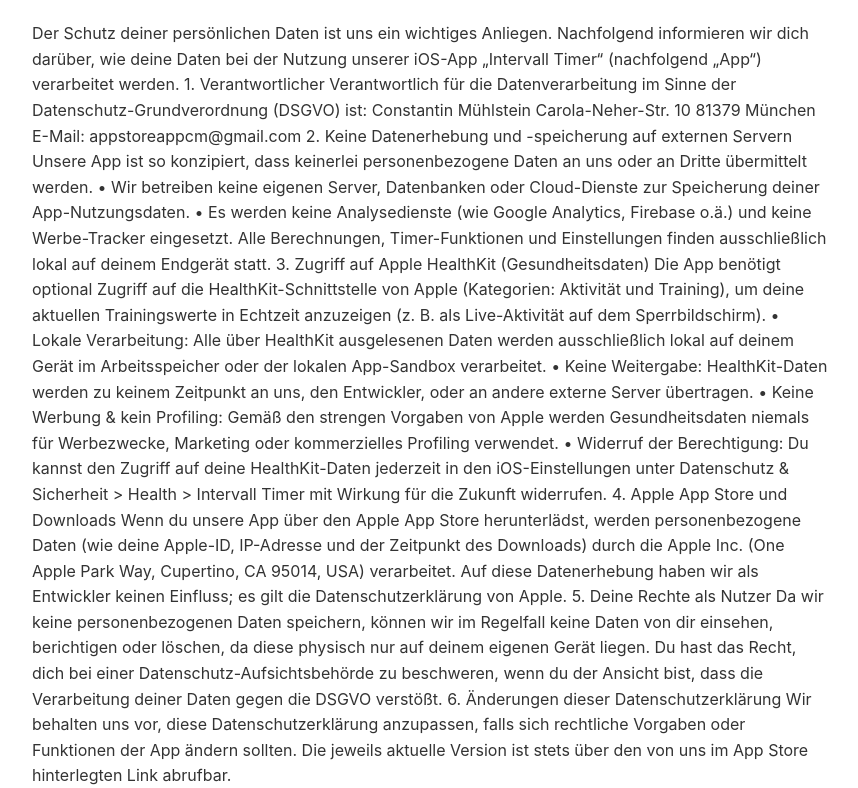
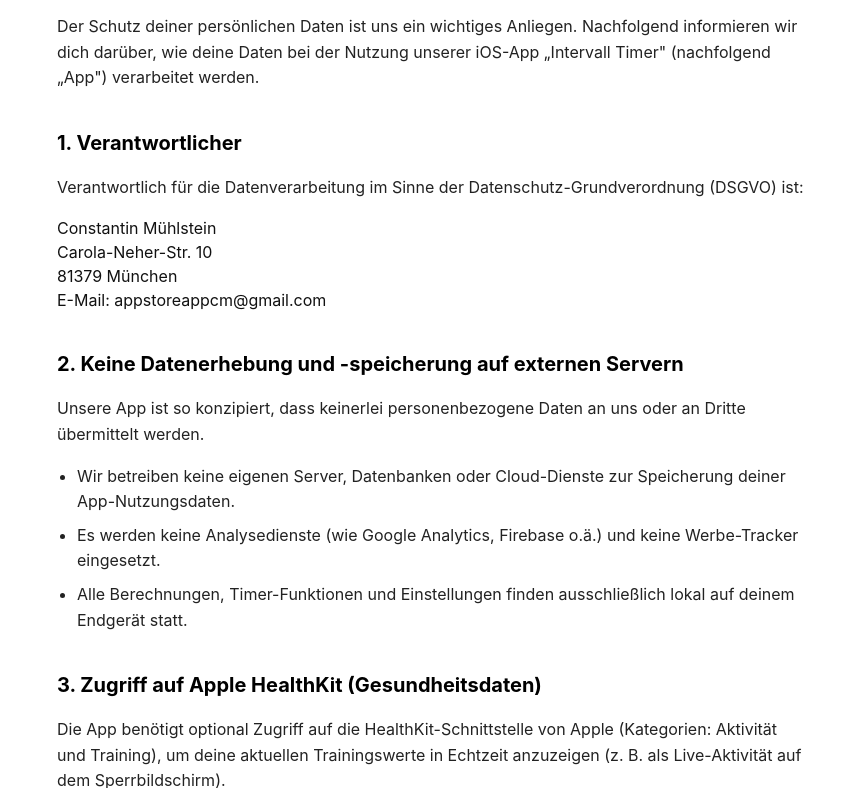
Before and after one commit to ColoXc/privacy-policy-intervall-timer, a plain HTML site: page index.html in a window 1280 px wide. Shown: the part 133-921 px from the top of the page, without its empty margins (208-1066 px from the left). Drawn offline with Linux system fonts and the light colour scheme.

Commit message:
Update index.html

```diff
--- a/index.html
+++ b/index.html
@@ -3,51 +3,66 @@
 <head>
     <meta charset="UTF-8">
     <meta name="viewport" content="width=device-width, initial-scale=1.0">
-    <title>Datenschutzerklärung</title>
+    <title>Datenschutzerklärung - Intervall Timer</title>
     <style>
-        body { font-family: -apple-system, BlinkMacSystemFont, "Segoe UI", Roboto, sans-serif; line-height: 1.6; max-width: 800px; margin: 40px auto; padding: 0 20px; color: #333; }
-        h1, h3 { color: #111; }
+        body {
+            font-family: -apple-system, BlinkMacSystemFont, "Segoe UI", Roboto, Helvetica, Arial, sans-serif;
+            line-height: 1.6;
+            max-width: 750px;
+            margin: 40px auto;
+            padding: 0 20px;
+            color: #111;
+        }
+        .date { font-size: 0.9em; color: #555; margin-bottom: 0.5em; }
+        h1 { font-size: 2em; margin-top: 0; margin-bottom: 0.8em; color: #000; }
+        h2 { font-size: 1.25em; margin-top: 1.8em; margin-bottom: 0.5em; color: #000; }
+        p { margin-bottom: 1em; color: #222; }
+        ul { margin-top: 0.5em; margin-bottom: 1em; padding-left: 20px; }
+        li { margin-bottom: 0.5em; color: #222; }
+        .address-box { margin-bottom: 1.5em; line-height: 1.5; }
     </style>
 </head>
 <body>
 
-    <!-- Hier den Text der Datenschutzerklärung einfügen -->
+    <div class="date">Stand: 07.11.2026</div>
     <h1>Datenschutzerklärung</h1>
-    <p><strong>Stand:</strong> 07. November 2026</p>
 
-    <p>
+    <p>Der Schutz deiner persönlichen Daten ist uns ein wichtiges Anliegen. Nachfolgend informieren wir dich darüber, wie deine Daten bei der Nutzung unserer iOS-App „Intervall Timer" (nachfolgend „App") verarbeitet werden.</p>
 
-Der Schutz deiner persönlichen Daten ist uns ein wichtiges Anliegen. Nachfolgend informieren wir dich darüber, wie deine Daten bei der Nutzung unserer iOS-App „Intervall Timer“ (nachfolgend „App“) verarbeitet werden.
+    <h2>1. Verantwortlicher</h2>
+    <p>Verantwortlich für die Datenverarbeitung im Sinne der Datenschutz-Grundverordnung (DSGVO) ist:</p>
+    <div class="address-box">
+        Constantin Mühlstein<br>
+        Carola-Neher-Str. 10<br>
+        81379 München<br>
+        E-Mail: appstoreappcm@gmail.com
+    </div>
 
-1. Verantwortlicher
-Verantwortlich für die Datenverarbeitung im Sinne der Datenschutz-Grundverordnung (DSGVO) ist:
-Constantin Mühlstein
-Carola-Neher-Str. 10
-81379 München
-E-Mail: appstoreappcm@gmail.com
+    <h2>2. Keine Datenerhebung und -speicherung auf externen Servern</h2>
+    <p>Unsere App ist so konzipiert, dass keinerlei personenbezogene Daten an uns oder an Dritte übermittelt werden.</p>
+    <ul>
+        <li>Wir betreiben keine eigenen Server, Datenbanken oder Cloud-Dienste zur Speicherung deiner App-Nutzungsdaten.</li>
+        <li>Es werden keine Analysedienste (wie Google Analytics, Firebase o.ä.) und keine Werbe-Tracker eingesetzt.</li>
+        <li>Alle Berechnungen, Timer-Funktionen und Einstellungen finden ausschließlich lokal auf deinem Endgerät statt.</li>
+    </ul>
 
-2. Keine Datenerhebung und -speicherung auf externen Servern
-Unsere App ist so konzipiert, dass keinerlei personenbezogene Daten an uns oder an Dritte übermittelt werden.
-•	Wir betreiben keine eigenen Server, Datenbanken oder Cloud-Dienste zur Speicherung deiner App-Nutzungsdaten.
-•	Es werden keine Analysedienste (wie Google Analytics, Firebase o.ä.) und keine Werbe-Tracker eingesetzt.
-Alle Berechnungen, Timer-Funktionen und Einstellungen finden ausschließlich lokal auf deinem Endgerät statt.
-3. Zugriff auf Apple HealthKit (Gesundheitsdaten)
-Die App benötigt optional Zugriff auf die HealthKit-Schnittstelle von Apple (Kategorien: Aktivität und Training), um deine aktuellen Trainingswerte in Echtzeit anzuzeigen (z. B. als Live-Aktivität auf dem Sperrbildschirm).
-•	Lokale Verarbeitung: Alle über HealthKit ausgelesenen Daten werden ausschließlich lokal auf deinem Gerät im Arbeitsspeicher oder der lokalen App-Sandbox verarbeitet.
-•	Keine Weitergabe: HealthKit-Daten werden zu keinem Zeitpunkt an uns, den Entwickler, oder an andere externe Server übertragen.
-•	Keine Werbung & kein Profiling: Gemäß den strengen Vorgaben von Apple werden Gesundheitsdaten niemals für Werbezwecke, Marketing oder kommerzielles Profiling verwendet.
-•	Widerruf der Berechtigung: Du kannst den Zugriff auf deine HealthKit-Daten jederzeit in den iOS-Einstellungen unter Datenschutz & Sicherheit > Health > Intervall Timer mit Wirkung für die Zukunft widerrufen.
+    <h2>3. Zugriff auf Apple HealthKit (Gesundheitsdaten)</h2>
+    <p>Die App benötigt optional Zugriff auf die HealthKit-Schnittstelle von Apple (Kategorien: Aktivität und Training), um deine aktuellen Trainingswerte in Echtzeit anzuzeigen (z. B. als Live-Aktivität auf dem Sperrbildschirm).</p>
+    <ul>
+        <li><strong>Lokale Verarbeitung:</strong> Alle über HealthKit ausgelesenen Daten werden ausschließlich lokal auf deinem Gerät im Arbeitsspeicher oder der lokalen App-Sandbox verarbeitet.</li>
+        <li><strong>Keine Weitergabe:</strong> HealthKit-Daten werden zu keinem Zeitpunkt an uns, den Entwickler, oder an andere externe Server übertragen.</li>
+        <li><strong>Keine Werbung &amp; kein Profiling:</strong> Gemäß den strengen Vorgaben von Apple werden Gesundheitsdaten niemals für Werbezwecke, Marketing oder kommerzielles Profiling verwendet.</li>
+        <li><strong>Widerruf der Berechtigung:</strong> Du kannst den Zugriff auf deine HealthKit-Daten jederzeit in den iOS-Einstellungen unter <em>Datenschutz &amp; Sicherheit &gt; Health &gt; Intervall Timer</em> mit Wirkung für die Zukunft widerrufen.</li>
+    </ul>
 
-4. Apple App Store und Downloads
-Wenn du unsere App über den Apple App Store herunterlädst, werden personenbezogene Daten (wie deine Apple-ID, IP-Adresse und der Zeitpunkt des Downloads) durch die Apple Inc. (One Apple Park Way, Cupertino, CA 95014, USA) verarbeitet. Auf diese Datenerhebung haben wir als Entwickler keinen Einfluss; es gilt die Datenschutzerklärung von Apple.
+    <h2>4. Apple App Store und Downloads</h2>
+    <p>Wenn du unsere App über den Apple App Store herunterlädst, werden personenbezogene Daten (wie deine Apple-ID, IP-Adresse und der Zeitpunkt des Downloads) durch die Apple Inc. (One Apple Park Way, Cupertino, CA 95014, USA) verarbeitet. Auf diese Datenerhebung haben wir als Entwickler keinen Einfluss; es gilt die Datenschutzerklärung von Apple.</p>
 
-5. Deine Rechte als Nutzer
-Da wir keine personenbezogenen Daten speichern, können wir im Regelfall keine Daten von dir einsehen, berichtigen oder löschen, da diese physisch nur auf deinem eigenen Gerät liegen. Du hast das Recht, dich bei einer Datenschutz-Aufsichtsbehörde zu beschweren, wenn du der Ansicht bist, dass die Verarbeitung deiner Daten gegen die DSGVO verstößt.
+    <h2>5. Deine Rechte als Nutzer</h2>
+    <p>Da wir keine personenbezogenen Daten speichern, können wir im Regelfall keine Daten von dir einsehen, berichtigen oder löschen, da diese physisch nur auf deinem eigenen Gerät liegen. Du hast das Recht, dich bei einer Datenschutz-Aufsichtsbehörde zu beschweren, wenn du der Ansicht bist, dass die Verarbeitung deiner Daten gegen die DSGVO verstößt.</p>
 
-6. Änderungen dieser Datenschutzerklärung
-Wir behalten uns vor, diese Datenschutzerklärung anzupassen, falls sich rechtliche Vorgaben oder Funktionen der App ändern sollten. Die jeweils aktuelle Version ist stets über den von uns im App Store hinterlegten Link abrufbar.
-</p>
-    <!-- ... Rest deiner Datenschutzerklärung ... -->
+    <h2>6. Änderungen dieser Datenschutzerklärung</h2>
+    <p>Wir behalten uns vor, diese Datenschutzerklärung anzupassen, falls sich rechtliche Vorgaben oder Funktionen der App ändern sollten. Die jeweils aktuelle Version ist stets über den von uns im App Store hinterlegten Link abrufbar.</p>
 
 </body>
 </html>
```
